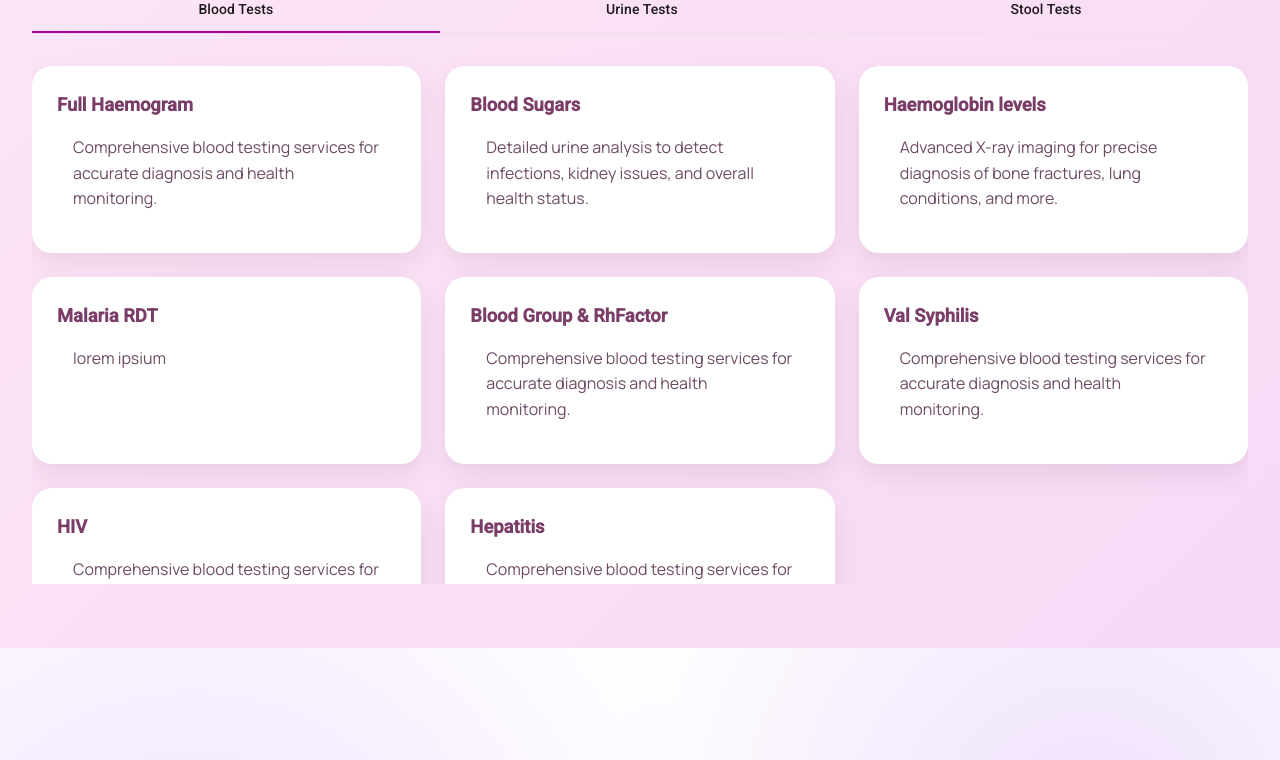
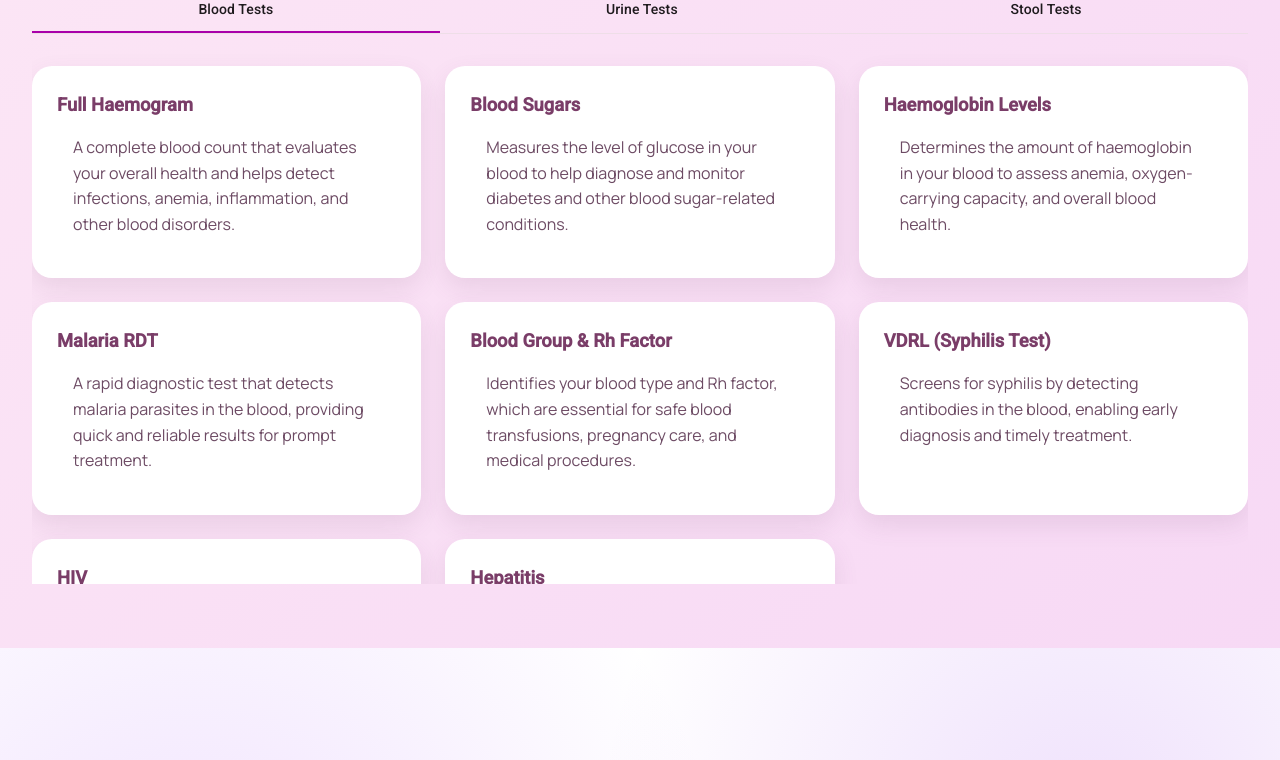
Before and after one commit to pmunge/trinitysidian, an Angular app in the folder sidian_website/: page / in a window 1280 px wide. Shown: the part 2471-3231 px from the top of the page. Built offline with nearby package versions, Linux system fonts and the light colour scheme.

Commit message:
changed labs

```diff
--- a/sidian_website/src/app/landing/home/lab/lab.ts
+++ b/sidian_website/src/app/landing/home/lab/lab.ts
@@ -21,87 +21,91 @@ export class Lab implements AfterViewInit  {
   ){}
   labServices: LabService[] = [
     //blood test
+
   {
     name: 'Full Haemogram',
-      description: 'Comprehensive blood testing services for accurate diagnosis and health monitoring.',
+    description: 'A complete blood count that evaluates your overall health and helps detect infections, anemia, inflammation, and other blood disorders.',
     image: 'images/blood.jpg',
     category: 'blood'
   },
   {
     name: 'Blood Sugars',
-      description: 'Detailed urine analysis to detect infections, kidney issues, and overall health status.',
+    description: 'Measures the level of glucose in your blood to help diagnose and monitor diabetes and other blood sugar-related conditions.',
     image: 'images/urine.jpg',
     category: 'blood'
   },
   {
-      name: 'Haemoglobin levels',
-      description: 'Advanced X-ray imaging for precise diagnosis of bone fractures, lung conditions, and more.',
+    name: 'Haemoglobin Levels',
+    description: 'Determines the amount of haemoglobin in your blood to assess anemia, oxygen-carrying capacity, and overall blood health.',
     image: 'images/xray.jpg',
     category: 'blood'
   },
   {
     name: 'Malaria RDT',
-      description: 'lorem ipsium',
-      image : 'images/hiv.jpg',
+    description: 'A rapid diagnostic test that detects malaria parasites in the blood, providing quick and reliable results for prompt treatment.',
+    image: 'images/hiv.jpg',
     category: 'blood'
   },
   {
-      name: 'Blood Group & RhFactor',
-      description: 'Comprehensive blood testing services for accurate diagnosis and health monitoring.',
+    name: 'Blood Group & Rh Factor',
+    description: 'Identifies your blood type and Rh factor, which are essential for safe blood transfusions, pregnancy care, and medical procedures.',
     image: 'images/blood.jpg',
     category: 'blood'
   },
   {
-      name: 'Val Syphilis',
-      description: 'Comprehensive blood testing services for accurate diagnosis and health monitoring.',
+    name: 'VDRL (Syphilis Test)',
+    description: 'Screens for syphilis by detecting antibodies in the blood, enabling early diagnosis and timely treatment.',
     image: 'images/blood.jpg',
     category: 'blood'
   },
   {
     name: 'HIV',
-      description: 'Comprehensive blood testing services for accurate diagnosis and health monitoring.',
+    description: 'Confidential HIV testing for early detection, routine screening, and effective management with professional counseling and support.',
     image: 'images/blood.jpg',
     category: 'blood'
   },
   {
     name: 'Hepatitis',
-      description: 'Comprehensive blood testing services for accurate diagnosis and health monitoring.',
+    description: 'Detects hepatitis virus infections to support early diagnosis, treatment, and protection of liver health.',
     image: 'images/blood.jpg',
     category: 'blood'
   },
-    //stool test
+
+  // Stool Tests
+
   {
     name: 'Salmonella',
-      description: 'Comprehensive blood testing services for accurate diagnosis and health monitoring.',
+    description: 'Detects Salmonella bacteria in stool samples to diagnose foodborne infections causing diarrhea, fever, and abdominal pain.',
     image: 'images/blood.jpg',
     category: 'stool'
   },
   {
     name: 'Helicobacter Pylori',
-      description: 'Comprehensive blood testing services for accurate diagnosis and health monitoring.',
+    description: 'Identifies Helicobacter pylori infection, a common cause of stomach ulcers, gastritis, and persistent abdominal discomfort.',
     image: 'images/blood.jpg',
     category: 'stool'
   },
   {
     name: 'Rota Virus',
-      description: 'Comprehensive blood testing services for accurate diagnosis and health monitoring.',
+    description: 'Detects Rotavirus infection, a leading cause of severe diarrhea and dehydration, particularly in infants and young children.',
     image: 'images/blood.jpg',
     category: 'stool'
   },
-    //urine test
+
+  // Urine Tests
+
   {
     name: 'Urinalysis',
-      description: 'Comprehensive blood testing services for accurate diagnosis and health monitoring.',
+    description: 'A comprehensive urine examination used to detect urinary tract infections, kidney disease, diabetes, and other health conditions.',
     image: 'images/blood.jpg',
     category: 'urine'
   },
   {
-      name: 'Pregnancy ',
-      description: 'Comprehensive blood testing services for accurate diagnosis and health monitoring.',
+    name: 'Pregnancy Test',
+    description: 'Detects the pregnancy hormone (hCG) in urine to provide a quick and accurate confirmation of pregnancy.',
     image: 'images/blood.jpg',
     category: 'urine'
-    },
-
+  }
 
   ]
 
--- a/sidian_website/src/app/page/footer/footer.ts
+++ b/sidian_website/src/app/page/footer/footer.ts
@@ -20,7 +20,6 @@ interface ContactInfo {
     phone: string;
     email: string;
     emergency: string;
-    fax: string;
   };
   social: {
     facebook: string;
@@ -50,20 +49,19 @@ export class Footer {
       address: 'Zimmerman',
       city: 'Nairobi',
       country: 'Kenya',
-      phone: '+254 700 123 456',
+      phone: '+254 722560062',
       email: 'info@sidiantrinity.co.ke',
-      hours: 'Mon-Fri: 8AM-8PM',
-      weekend: 'Sat: 9AM-5PM, Sun: Closed',
+      hours: 'Mon-Fri: 8AM-11PM',
+      weekend: 'Sat: 8AM-11PM, Sun: 8AM-2PM',
       mapsUrl: 'https://maps.app.goo.gl/BdM3azHw2WkrWtX6A'
     },
   ];
 
   contactInfo: ContactInfo = {
     general: {
-      phone: '+254 700 123 456',
+      phone: '+254 722560062',
       email: 'info@sidiantrinity.co.ke',
-      emergency: '+254 700 999 911',
-      fax: '+254 20 123 4567'
+      emergency: '+254 700 999 911'
     },
     social: {
       facebook: 'https://facebook.com/sidiantrinity',
```
Lines whose indentation alone changed are shown as unchanged.
